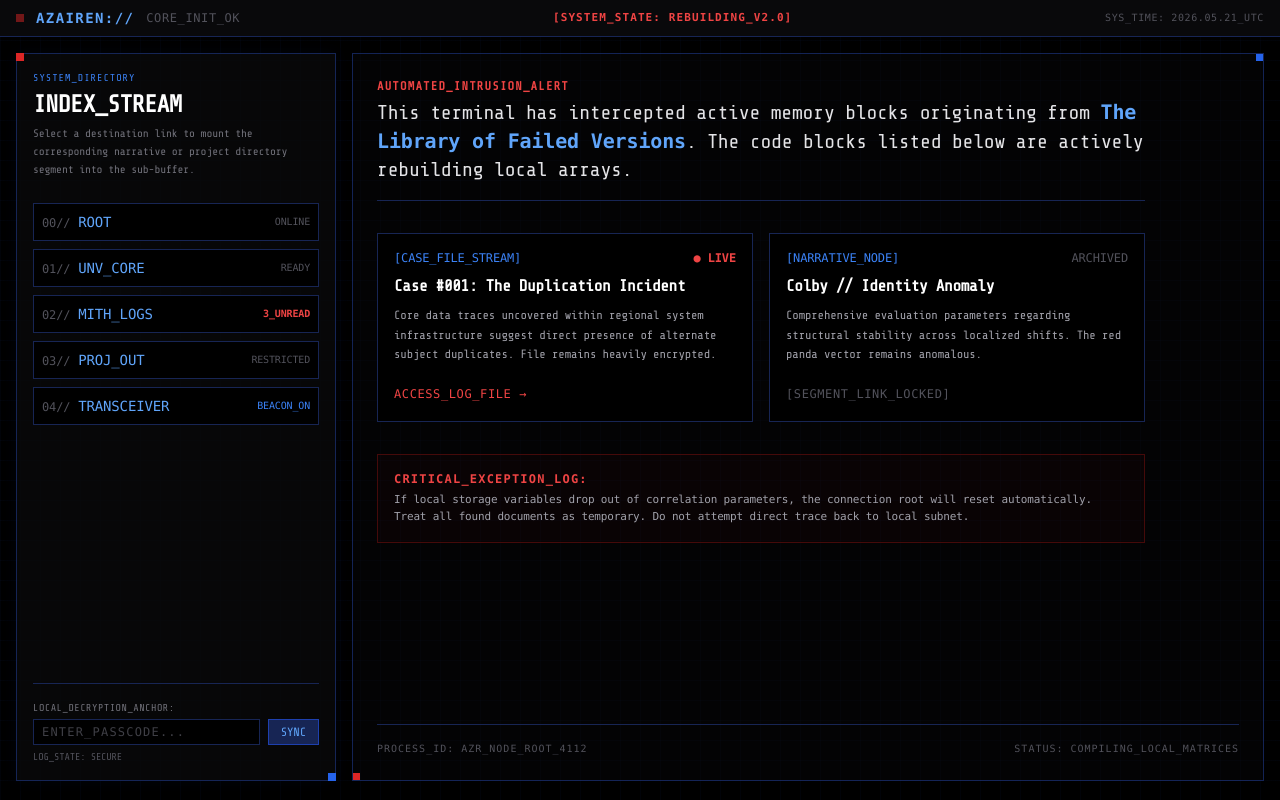
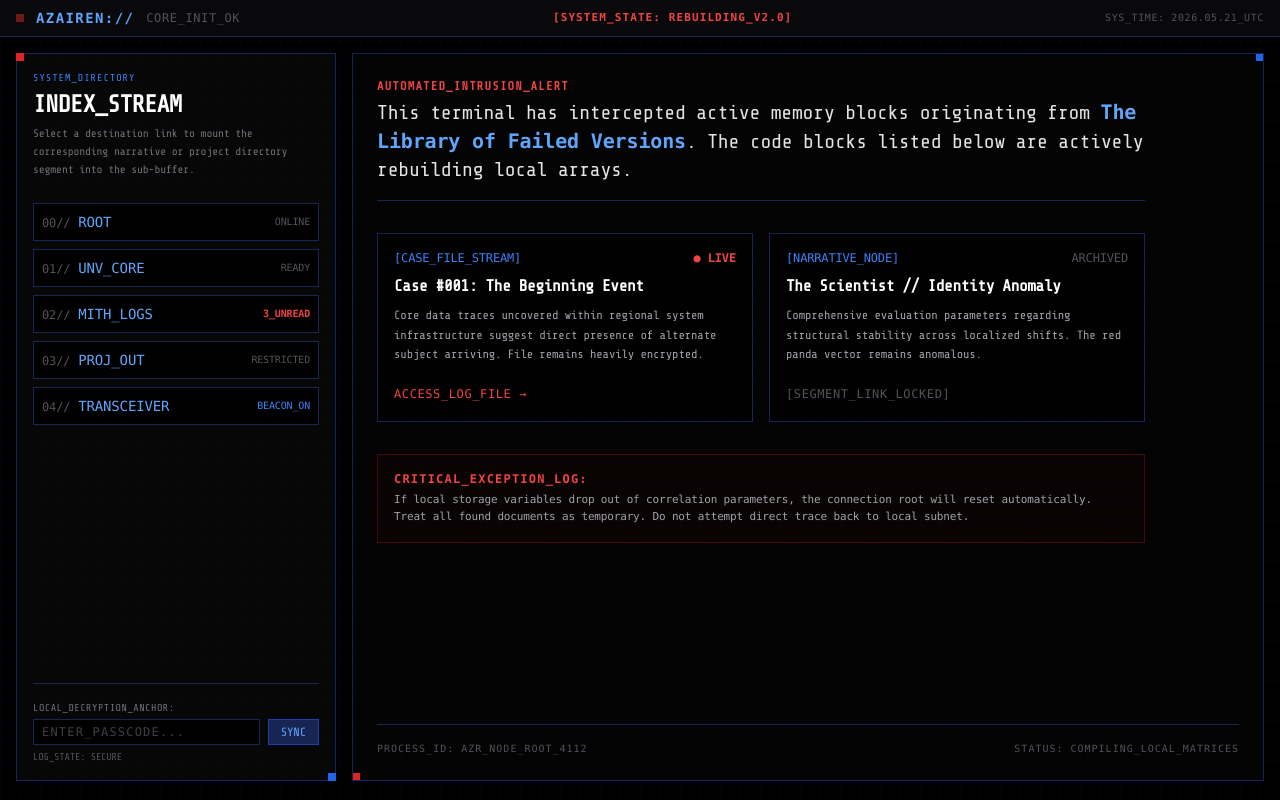
Before and after one commit to pupazairen/stackblitz-starters-8tcuw518, a website: page index.html in a window 1280 px wide. Drawn offline with nearby package versions, Linux system fonts and the light colour scheme.

Commit message:
V4 - Character Additions V1

```diff
--- a/index.html
+++ b/index.html
@@ -126,9 +126,9 @@
                 <span>[CASE_FILE_STREAM]</span>
                 <span class="text-red-500 font-bold">● LIVE</span>
               </div>
-              <h3 class="text-white font-semibold text-base">Case #001: The Duplication Incident</h3>
+              <h3 class="text-white font-semibold text-base">Case #001: The Beginning Event</h3>
               <p class="text-xs text-zinc-400 leading-relaxed">
-                Core data traces uncovered within regional system infrastructure suggest direct presence of alternate subject duplicates. File remains heavily encrypted.
+                Core data traces uncovered within regional system infrastructure suggest direct presence of alternate subject arriving. File remains heavily encrypted.
               </p>
               <div class="pt-2">
                 <a href="/universes/cases/case-001.html" class="text-xs text-red-500 hover:text-red-400 font-mono tracking-wider hover:underline">ACCESS_LOG_FILE →</a>
@@ -141,7 +141,7 @@
                 <span>[NARRATIVE_NODE]</span>
                 <span class="text-zinc-600">ARCHIVED</span>
               </div>
-              <h3 class="text-white font-semibold text-base">Colby // Identity Anomaly</h3>
+              <h3 class="text-white font-semibold text-base">The Scientist // Identity Anomaly</h3>
               <p class="text-xs text-zinc-400 leading-relaxed">
                 Comprehensive evaluation parameters regarding structural stability across localized shifts. The red panda vector remains anomalous.
               </p>
```
